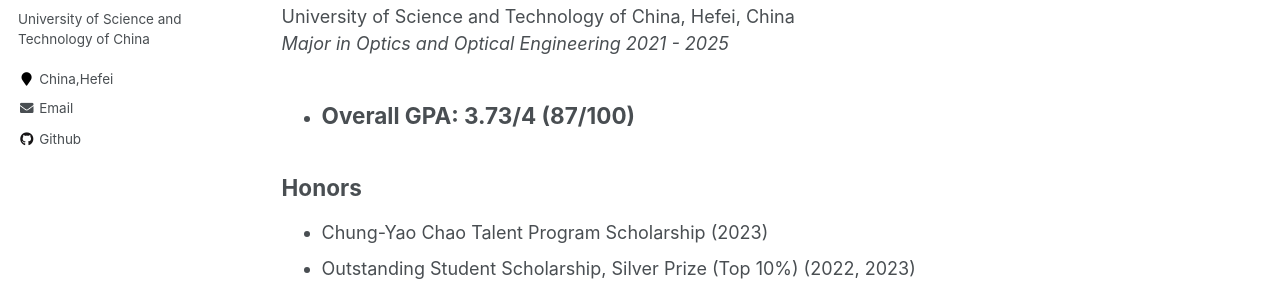
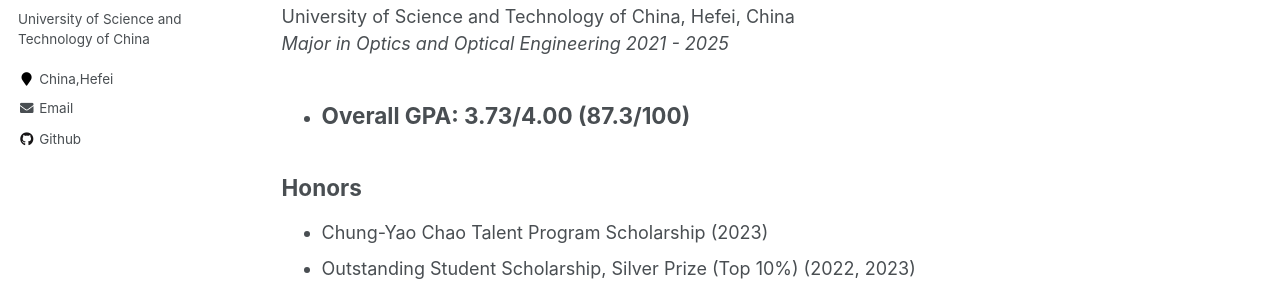
Before and after one commit to k-telux/k-telux.github.io, a Jekyll site: the page built from _pages/cv.md, in a window 1280 px wide and 900 px high. Shown: the part 346-640 px from the top of the window. Built offline with Jekyll 4.4.1, drawn with Linux system fonts in a browser that asks for light colours; formulas are drawn with MathJax 3.

Commit message:
Update cv.md

```diff
--- a/_pages/cv.md
+++ b/_pages/cv.md
@@ -20,7 +20,7 @@
  University of Science and Technology of China, Hefei, China
  _Major in Optics and Optical Engineering_ *2021 - 2025*
 
- * Overall GPA: 3.73/4 (87/100)
+ * Overall GPA: 3.73/4.00 (87.3/100)
 ---
 
 ## Honors
```
